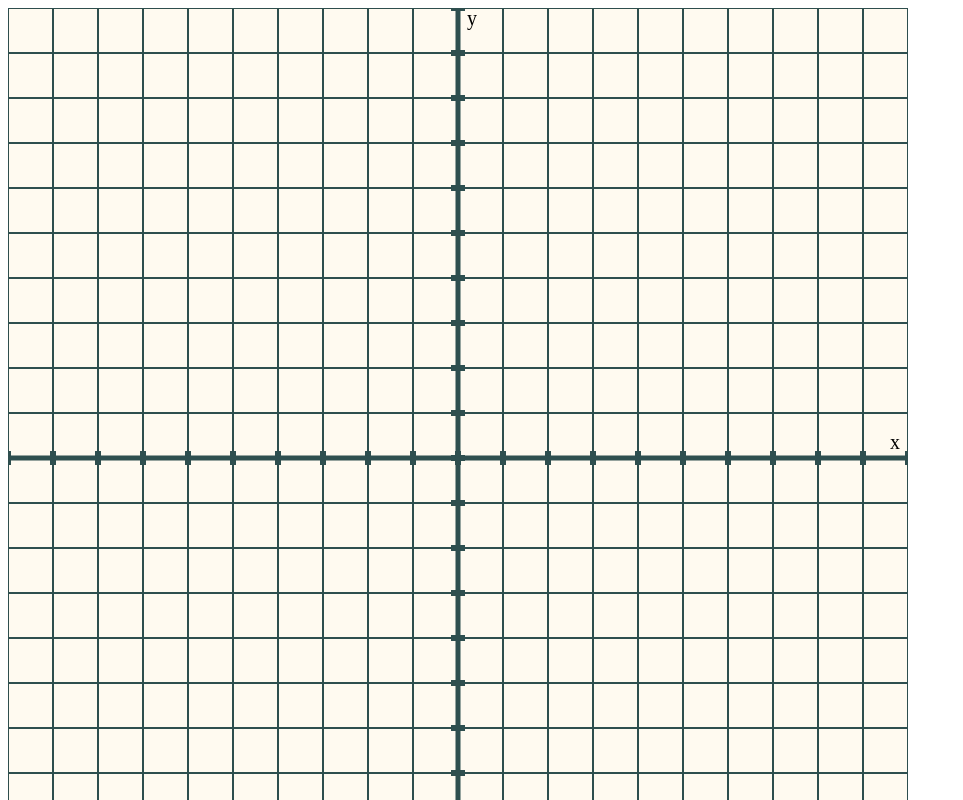
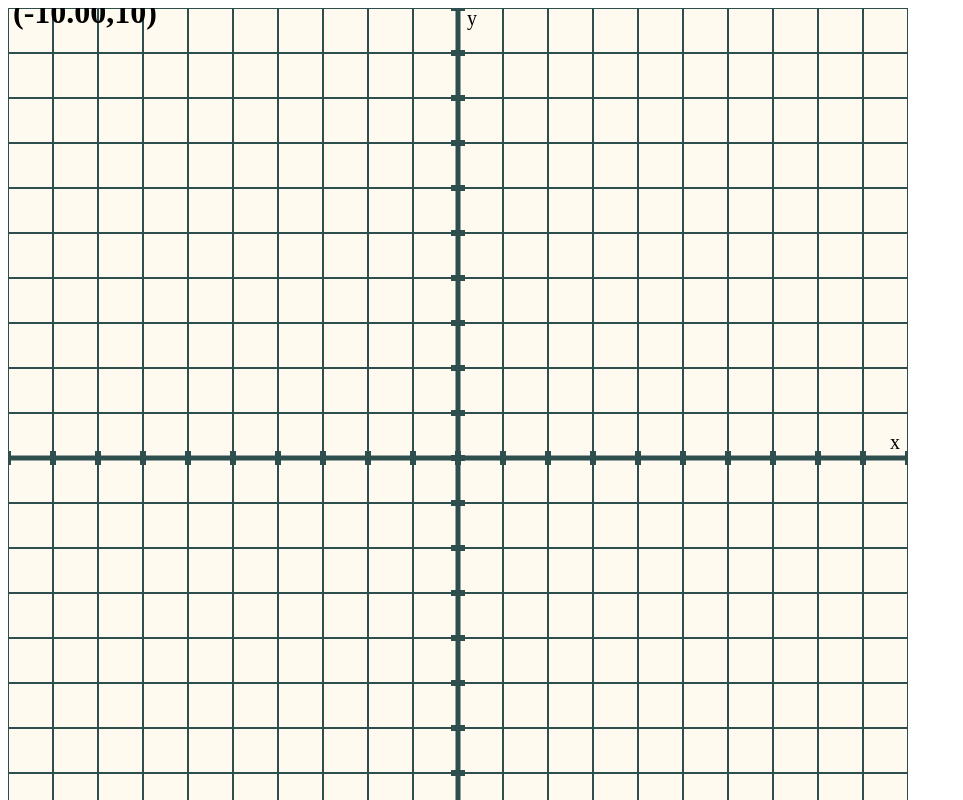
Before and after one commit to NotLiu/Schwarz-Christoffel, a React app in the folder frontend/: page / in a window 1280 px wide. Shown: the top 800 px of the page, without its empty margins (0-963 px from the left). Built offline with nearby package versions, Linux system fonts and the light colour scheme; the HTML template or start-up script is replaced by a standard one.

Commit message:
translated cursor coordinate tracker

```diff
--- a/frontend/src/App.js
+++ b/frontend/src/App.js
@@ -24,6 +24,7 @@ class App extends React.Component {
       lineLengths: [],
       lineSlopes: [],
       polygon: false,
+      mouseCoords: [0, 0],
     };
 
     this.canvasWidth = 900;
@@ -51,63 +52,11 @@ class App extends React.Component {
     this.endGridX = this.state.gridSize[3];
 
     this.svg = React.createRef();
-    this.alert_coords = this.alert_coords.bind(this);
-  }
 
-  customRoundX(x, round) {
-    var temp_round = (Math.abs(x) - originx) / round;
-
-    return temp_round;
-    // //round to closest integer coordinate
-    // if(Math.abs(temp_round)%1<0.5){
-    //     if(Math.sign(temp_round)<0){ //if negative, reverse rounding
-    //         return Math.ceil(temp_round);
-    //     }
-    //     else{
-    //         return Math.floor(temp_round);
-    //     }
-
-    // }
-    // else{
-    //     if(Math.sign(temp_round)<0){
-    //         return Math.floor(temp_round);
-    //     }
-    //     else{
-    //         return Math.ceil(temp_round);
-    //     }
-    // }
-  }
-  customRoundY(y, round) {
-    //negative return values because pixel coordinates run opposite vertically
-    var temp_round = (Math.abs(y) - originy) / round;
-
-    return temp_round;
-    // //round to closest integer coordinate
-    // if(Math.abs(temp_round)%1<0.5){
-    //     if(Math.sign(temp_round)<0){ //if negative, reverse rounding
-    //         return -Math.ceil(temp_round);
-    //     }
-    //     else{
-    //         return -Math.floor(temp_round);
-    //     }
-
-    // }
-    // else{
-    //     if(Math.sign(temp_round)<0){
-    //         return -Math.floor(temp_round);
-    //     }
-    //     else{
-    //         return -Math.ceil(temp_round);
-    //     }
-    // }
-  }
-
-  vertexPlotConversionX(vertex, xSep = 0) {
-    return vertex * gridWidth + originx + xSep;
-  }
-
-  vertexPlotConversionY(vertex, ySep = 0) {
-    return -vertex * gridHeight + originy + ySep;
+    //bind functions
+    this.changeMouseCoords = this.changeMouseCoords.bind(this);
+    this.customRoundX = this.customRoundX.bind(this);
+    this.customRoundY = this.customRoundY.bind(this);
   }
 
   // Sketch = (p) => {
@@ -407,6 +356,41 @@ class App extends React.Component {
   //   };
   // };
 
+  // mouseClicked() {
+  //   //flag to make sure data is set before rendering
+  //   this.setState({ polygon: false });
+  //   //add new vertices;
+  //     let new_vert = [
+  //       this.customRoundX(this.state.mouseCoords[0], this.gridWidth).toFixed(2),
+  //       (-this.customRoundY(this.state.mouseCoords[1], this.gridHeight)).toFixed(2),
+  //     ];
+  //     let flag = 0;
+
+  //     for (let i = 0; i < this.state.vertices.length; i++) {
+  //       if (
+  //         this.state.vertices[i][0] == new_vert[0] &&
+  //         this.state.vertices[i][1] == new_vert[1]
+  //       ) {
+  //         flag = 1;
+  //         break;
+  //       }
+  //     }
+
+  //     if (
+  //       flag == 0 &&
+  //       p.mouseX < canvasWidth &&
+  //       p.mouseX > 0 &&
+  //       p.mouseY > 0 &&
+  //       p.mouseY < canvasHeight
+  //     ) {
+  //       // create duplicate of state array and append new vertex
+  //       const vertices = [...this.state.vertices, new_vert];
+  //       this.getPolyData(vertices);
+  //       this.setState({ vertices });
+  //     }
+  //   };
+  // }
+
   async getPolyData(vertices) {
     try {
       const angleSignal = await axios.post(
@@ -436,8 +420,63 @@ class App extends React.Component {
       console.log(err);
     }
   }
+  customRoundX(x, round) {
+    var temp_round = (Math.abs(x) - this.originx) / round;
 
-  alert_coords(evt) {
+    return temp_round;
+    // //round to closest integer coordinate
+    // if(Math.abs(temp_round)%1<0.5){
+    //     if(Math.sign(temp_round)<0){ //if negative, reverse rounding
+    //         return Math.ceil(temp_round);
+    //     }
+    //     else{
+    //         return Math.floor(temp_round);
+    //     }
+
+    // }
+    // else{
+    //     if(Math.sign(temp_round)<0){
+    //         return Math.floor(temp_round);
+    //     }
+    //     else{
+    //         return Math.ceil(temp_round);
+    //     }
+    // }
+  }
+  customRoundY(y, round) {
+    //negative return values because pixel coordinates run opposite vertically
+    var temp_round = (Math.abs(y) - this.originy) / round;
+
+    return temp_round;
+    // //round to closest integer coordinate
+    // if(Math.abs(temp_round)%1<0.5){
+    //     if(Math.sign(temp_round)<0){ //if negative, reverse rounding
+    //         return -Math.ceil(temp_round);
+    //     }
+    //     else{
+    //         return -Math.floor(temp_round);
+    //     }
+
+    // }
+    // else{
+    //     if(Math.sign(temp_round)<0){
+    //         return -Math.floor(temp_round);
+    //     }
+    //     else{
+    //         return -Math.ceil(temp_round);
+    //     }
+    // }
+  }
+
+  vertexPlotConversionX(vertex, xSep = 0) {
+    return vertex * gridWidth + originx + xSep;
+  }
+
+  vertexPlotConversionY(vertex, ySep = 0) {
+    return -vertex * gridHeight + originy + ySep;
+  }
+
+  changeMouseCoords(evt) {
     console.log(this.svg.current);
     const pt = this.svg.current.createSVGPoint();
     pt.x = evt.clientX;
@@ -446,7 +485,12 @@ class App extends React.Component {
     let cursorpt = pt.matrixTransform(
       this.svg.current.getScreenCTM().inverse()
     );
-    console.log("(" + cursorpt.x + ", " + cursorpt.y + ")");
+    this.state.mouseCoords[0] = cursorpt.x;
+    this.state.mouseCoords[1] = cursorpt.y;
+
+    const mouseCoords = this.state.mouseCoords;
+
+    this.setState({ mouseCoords });
   }
 
   componentDidMount() {
@@ -566,10 +610,16 @@ class App extends React.Component {
         x={this.canvasWidth - 18}
         y={this.originy - 9}
         style={{ font: "20px helvetica bold" }}
+        className="svgText"
       >
         x
       </text>,
-      <text x={this.originx + 9} y={17} style={{ font: "20px helvetica bold" }}>
+      <text
+        x={this.originx + 9}
+        y={17}
+        style={{ font: "20px helvetica bold" }}
+        className="svgText"
+      >
         y
       </text>,
     ]);
@@ -604,7 +654,7 @@ class App extends React.Component {
     } else if (this.state.gridSize[3] < 0) {
       originy = 0;
     }
-
+    console.log(this.mouseCoords);
     return (
       <div id="cont">
         {/* <div ref={this.myRef}></div> */}
@@ -615,9 +665,32 @@ class App extends React.Component {
             height={this.canvasHeight}
             style={{ backgroundColor: "FloralWhite" }}
             ref={this.svg}
-            onClick={this.alert_coords}
+            onMouseMove={this.changeMouseCoords}
           >
             <g id="planeFrame">{cPlane}</g>
+            <g id="planeData">
+              <text
+                x={this.state.mouseCoords[0] + 5}
+                y={this.state.mouseCoords[1] + 15}
+                style={{ font: "32px helvetica bold", fontWeight: "bold" }}
+                className="svgText"
+              >
+                (
+                {this.customRoundX(
+                  this.state.mouseCoords[0],
+                  this.gridWidth
+                ).toFixed(2)}
+                ,
+                {
+                  -this.customRoundY(
+                    this.state.mouseCoords[1],
+                    this.gridHeight
+                  ).toFixed(2)
+                }
+                )
+              </text>
+              <g></g>
+            </g>
           </svg>
         </div>
         <div id="vertexBox">
```
Also changed, not shown: 1 other file (tests, documents, lock files or other folders).
